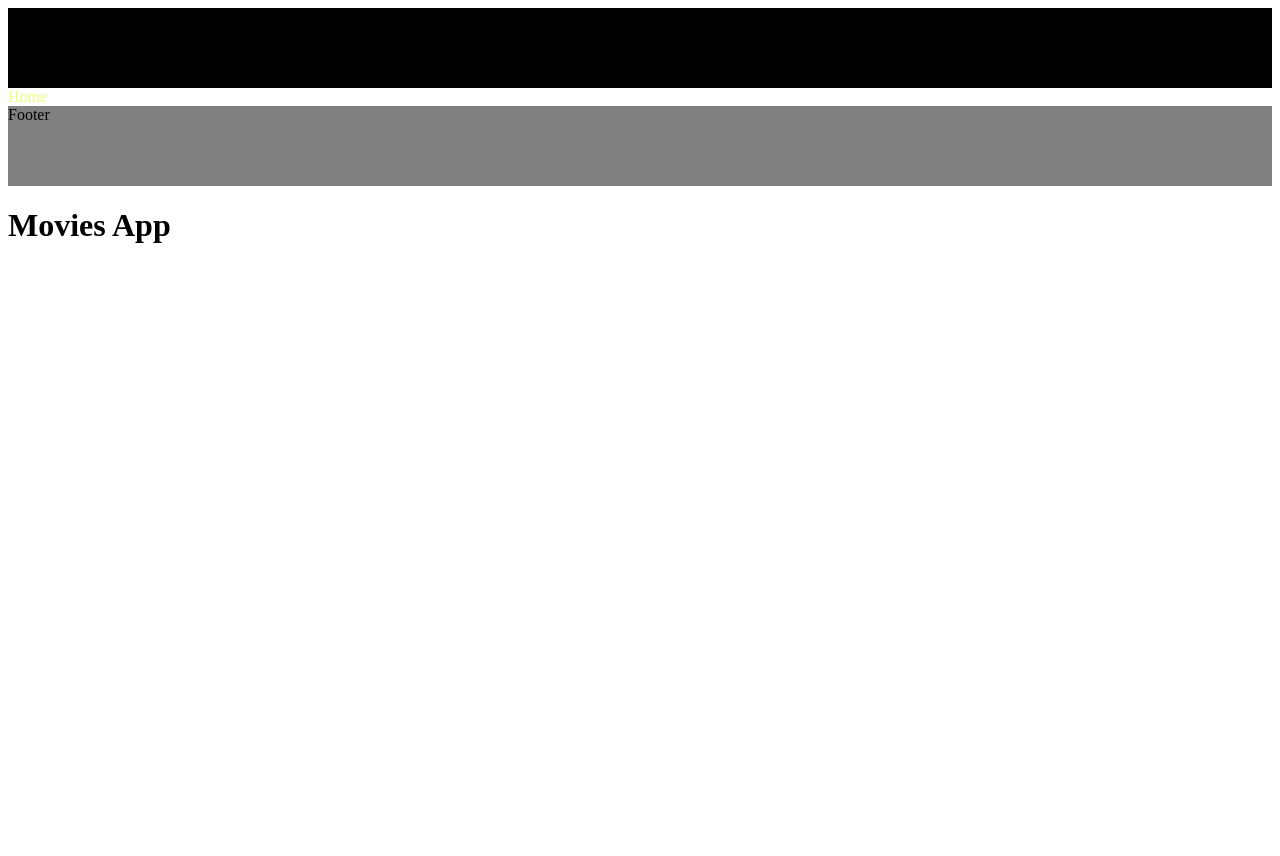
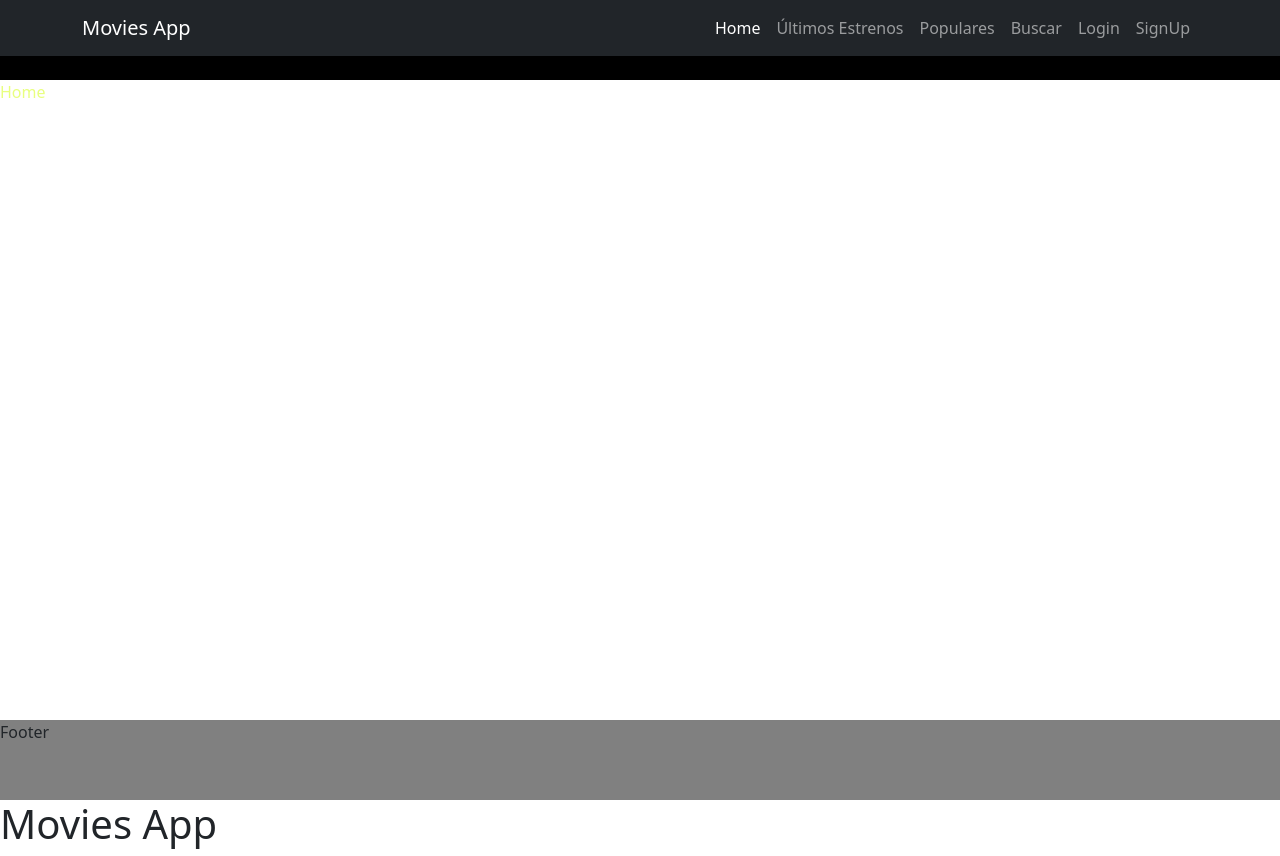
Before and after one commit to AnyiGP/movies-app, a React (Create React App) app: page / in a window 1280 px wide. Before the commit the page ends 800 px from the top, so only its background shows below. Built offline with nearby package versions, Linux system fonts and the light colour scheme.

Commit message:
termino navBar, funcionan vistas

```diff
--- a/src/components/layout/Header/index.tsx
+++ b/src/components/layout/Header/index.tsx
@@ -1,8 +1,10 @@
-// import { NavBar } from "../NavBar"
+import { NavBar } from "../NavBar"
 import "./style.scss";
 
 const Header = () => {
-  return <header className="main-header">{/* <NavBar/> */}</header>;
+  return <header className="main-header">
+    <NavBar/>
+    </header>;
 };
 
 export { Header };
--- a/src/index.tsx
+++ b/src/index.tsx
@@ -1,6 +1,8 @@
 import React from 'react';
 import ReactDOM from 'react-dom/client';
 import App from './App';
+import 'bootstrap/dist/css/bootstrap.min.css';
+import './assets/main.scss'
 
 const root = ReactDOM.createRoot(
   document.getElementById('root') as HTMLElement
```
